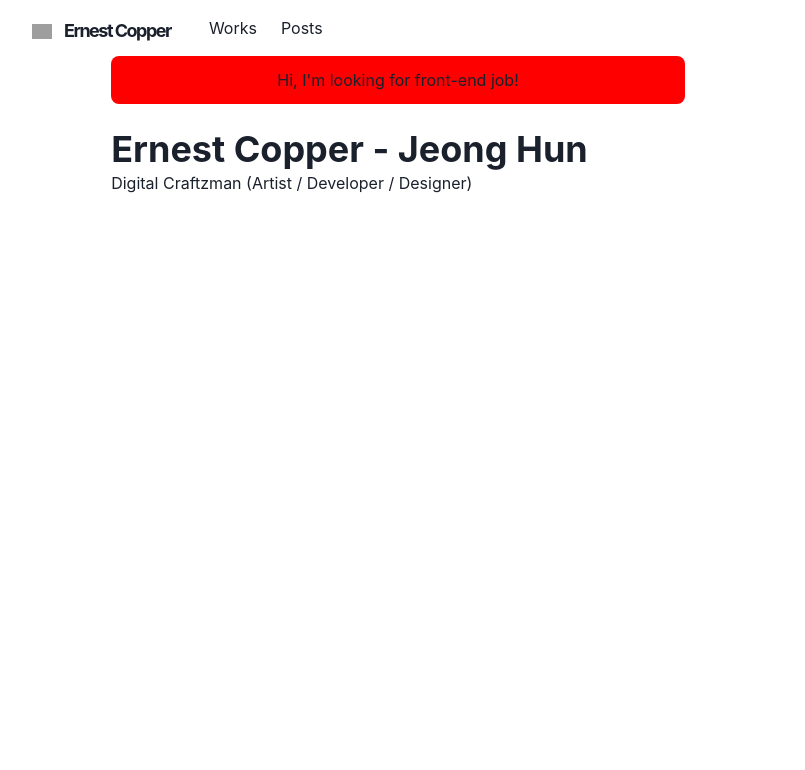
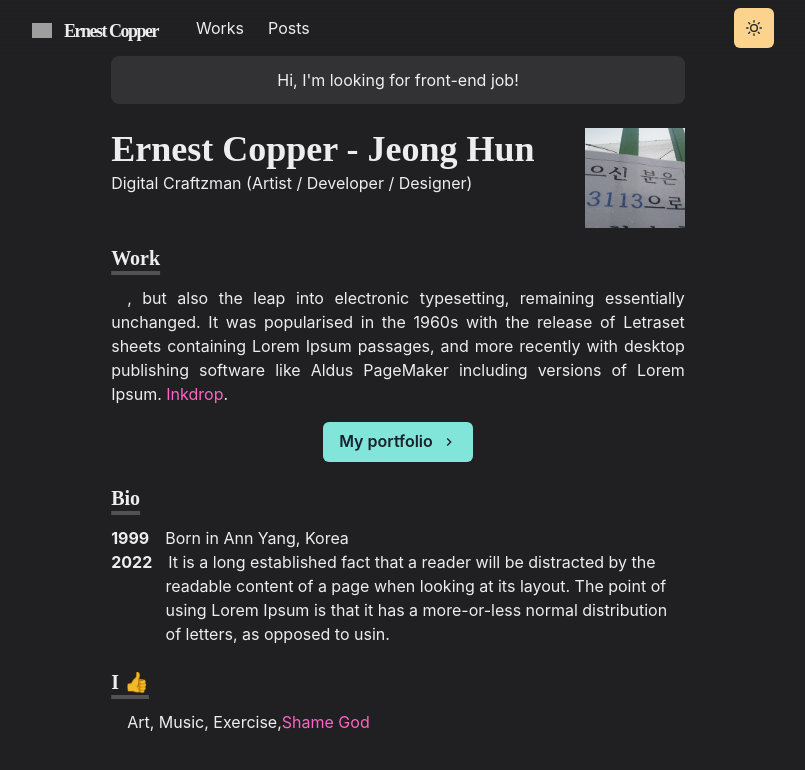
Before and after one commit to pydevjeong/portfolio-pratice, a Next.js app: page / in a window 1280 px wide. Shown: the top 770 px of the page, without its empty margins (242-1047 px from the left). Built offline with nearby package versions, Linux system fonts and the light colour scheme; grey boxes are pictures that could not be loaded.

Commit message:
Add work page and other components

```diff
--- /dev/null
+++ b/components/bio.js
@@ -0,0 +1,12 @@
+import { Box } from "@chakra-ui/react";
+import styled from "@emotion/styled";
+
+export const BioSection = styled(Box)`
+  padding-left: 3.4em;
+  text-indent: -3.4em;
+`;
+
+export const BioYear = styled.span`
+  font-weight: bold;
+  margin-right: 1em;
+`;
--- /dev/null
+++ b/components/fonts.js
@@ -0,0 +1,11 @@
+import { Global } from "@emotion/react";
+
+const Fonts=()=>{
+  <Global
+  styles={`
+  @import url('https://fonts.googleapis.com/css2?family=M+PLUS+Rounded+1c:wght@300&family=Playfair+Display&display=swap');
+  `}
+  />
+}
+
+export default Fonts
--- a/components/navbar.js
+++ b/components/navbar.js
@@ -15,6 +15,7 @@ import {
   useColorModeValue,
 } from "@chakra-ui/react";
 import { HamburgerIcon } from "@chakra-ui/icons";
+import ThemeToggleButton from "./theme-toggle-button";
 
 const LinkItem = ({ href, path, children }) => {
   const active = path === href;
@@ -73,6 +74,7 @@ const Navbar = (props) => {
         </Stack>
 
         <Box flex={1} align="right">
+          <ThemeToggleButton />
           <Box ml={2} display={{ base: "inline-block", md: "none" }}>
             <Menu>
               <MenuButton
--- /dev/null
+++ b/components/paragraph.js
@@ -0,0 +1,6 @@
+import styled from "@emotion/styled";
+
+
+export const Paragraph =styled.p`
+text-align: justify;
+text-indent:1em`
--- /dev/null
+++ b/components/section.js
@@ -0,0 +1,21 @@
+import { motion } from "framer-motion";
+import { chakra, shouldForwardProp } from "@chakra-ui/react";
+
+const StyledDiv = chakra(motion.div, {
+  shouldForwardProp: (prop) => {
+    return shouldForwardProp(prop) || prop === "transition";
+  }
+});
+
+const Section = ({ children, delay = 0 }) => (
+  <StyledDiv
+    initial={{ y: 10, opacity: 0 }}
+    animate={{ y: 0, opacity: 1 }}
+    transition={{ duration: 0.8, delay }}
+    mb={6}
+  >
+    {children}
+  </StyledDiv>
+)
+
+export default Section
--- /dev/null
+++ b/components/theme-toggle-button.js
@@ -0,0 +1,29 @@
+import { AnimatePresence, motion } from "framer-motion";
+import { IconButton, useColorMode, useColorModeValue } from "@chakra-ui/react";
+import { SunIcon, MoonIcon } from "@chakra-ui/icons";
+
+const ThemeToggleButton = () => {
+  const {toggleColorMode} = useColorMode();
+
+  return (
+    <AnimatePresence initial={false} mode="wait">
+      <motion.div
+        style={{ display: "inline-block" }}
+        key={useColorModeValue("light", "dark")}
+        initial={{ y: -20, opacity: 0 }}
+        animate={{ y: 0, opacity: 1 }}
+        exit={{ y: 20, opacity: 0 }}
+        transition={{ duration: 0.2 }}
+      >
+        <IconButton
+          aria-label="Toggle theme"
+          colorScheme={useColorModeValue("purple", "orange")}
+          icon={useColorModeValue(<MoonIcon />, <SunIcon />)}
+          onClick={toggleColorMode}
+        ></IconButton>
+      </motion.div>
+    </AnimatePresence>
+  );
+};
+
+export default ThemeToggleButton;
--- a/pages/_app.js
+++ b/pages/_app.js
@@ -1,10 +1,13 @@
 import "../styles/globals.css";
 import { ChakraProvider } from "@chakra-ui/react";
 import Layout from "../components/layouts/main";
+import Fonts from "../components/fonts";
+import theme from "../libs/theme";
 
 const MyApp=({ Component, pageProps, router })=> {
   return (
-    <ChakraProvider>
+    <ChakraProvider theme={theme}>
+      <Fonts/>
       <Layout router={router}>
         <Component {...pageProps} key={router.route} />
       </Layout>
--- /dev/null
+++ b/pages/_document.js
@@ -0,0 +1,18 @@
+import {ColorModeScript} from "@chakra-ui/react";
+import NextDocument,{Html,Head,Main,NextScript} from 'next/document'
+import theme from "../libs/theme";
+
+export default class Document extends NextDocument{
+  render(){
+    return (
+      <Html lang="en">
+        <Head/>
+        <body>
+          <ColorModeScript initialColorMode={theme.config.initialColorMode}/>
+          <Main/>
+          <NextScript/>
+        </body>
+      </Html>
+    )
+  }
+}
--- a/pages/index.js
+++ b/pages/index.js
@@ -1,20 +1,109 @@
-import { Container,Box,Heading } from "@chakra-ui/react"
+import NextLink from "next/link";
+import {
+  Container,
+  Box,
+  Heading,
+  Image,
+  Link,
+  useColorModeValue,
+  Button,
+} from "@chakra-ui/react";
+import Section from "../components/section";
+import { ChevronRightIcon } from "@chakra-ui/icons";
+import { BioSection, BioYear } from "../components/bio";
+import { Paragraph } from "../components/paragraph";
 
 export default function Home() {
   return (
     <Container>
-      <Box borderRadius="lg" bg="red" p={3} mb={6} align="center">
+      <Box
+        borderRadius="lg"
+        bg={useColorModeValue("whiteAlpha.500", "whiteAlpha.200")}
+        p={3}
+        mb={6}
+        align="center"
+      >
         Hi, I&apos;m looking for front-end job!
       </Box>
 
-      <Box display={{md:'flex'}}>
+      <Box display={{ md: "flex" }}>
         <Box flexGrow={1}>
           <Heading as="h2" variant="page-title">
             Ernest Copper - Jeong Hun
           </Heading>
           <p>Digital Craftzman (Artist / Developer / Designer)</p>
         </Box>
+        <Box
+          flexShrink={0}
+          mt={{ base: 4, md: 0 }}
+          ml={{ md: 6 }}
+          align="center"
+        >
+          <Image
+            bordercolor="whiteAlpha.800"
+            borderwidth={2}
+            width={100}
+            height={100}
+            borderstyle="solid"
+            maxwidth="100px"
+            display="inline-block"
+            borderradius="full"
+            src="/images/temp.jpg"
+            alt="temp Img"
+          />
+        </Box>
       </Box>
+
+      <Section delay={0.1}>
+        <Heading as="h3" variant="section-title">
+          Work
+        </Heading>
+        <Paragraph>
+          , but also the leap into electronic typesetting, remaining essentially
+          unchanged. It was popularised in the 1960s with the release of
+          Letraset sheets containing Lorem Ipsum passages, and more recently
+          with desktop publishing software like Aldus PageMaker including
+          versions of Lorem Ipsum.{" "}
+          <NextLink href="/works/inkdrop" legacyBehavior>
+            <Link>Inkdrop</Link>
+          </NextLink>
+          .
+        </Paragraph>
+        <Box align="center" my={4}>
+          <NextLink href="/works" legacyBehavior>
+            <Button rightIcon={<ChevronRightIcon />} colorScheme="teal">
+              My portfolio
+            </Button>
+          </NextLink>
+        </Box>
+      </Section>
+
+      <Section delay={0.2}>
+        <Heading as="h3" variant="section-title">
+          Bio
+        </Heading>
+        <BioSection>
+          <BioYear>1999</BioYear>
+          Born in Ann Yang, Korea
+        </BioSection>
+        <BioSection>
+          <BioYear>2022</BioYear>
+          It is a long established fact that a reader will be distracted by the
+          readable content of a page when looking at its layout. The point of
+          using Lorem Ipsum is that it has a more-or-less normal distribution of
+          letters, as opposed to usin.
+        </BioSection>
+      </Section>
+
+      <Section delay={0.3}>
+        <Heading as="h3" variant="section-title">
+          I 👍
+        </Heading>
+        <Paragraph>
+          Art, Music, Exercise,
+          <Link href="/">Shame God</Link>
+        </Paragraph>
+      </Section>
     </Container>
-  )
+  );
 }
```
Also changed, not shown: components/grid-item.js (added, +52 -0 lines), pages/works.js (added, +25 -0 lines), public/images/temp.jpg (added), public/images/temp2.jpg (added), temp_memo.txt (deleted).
